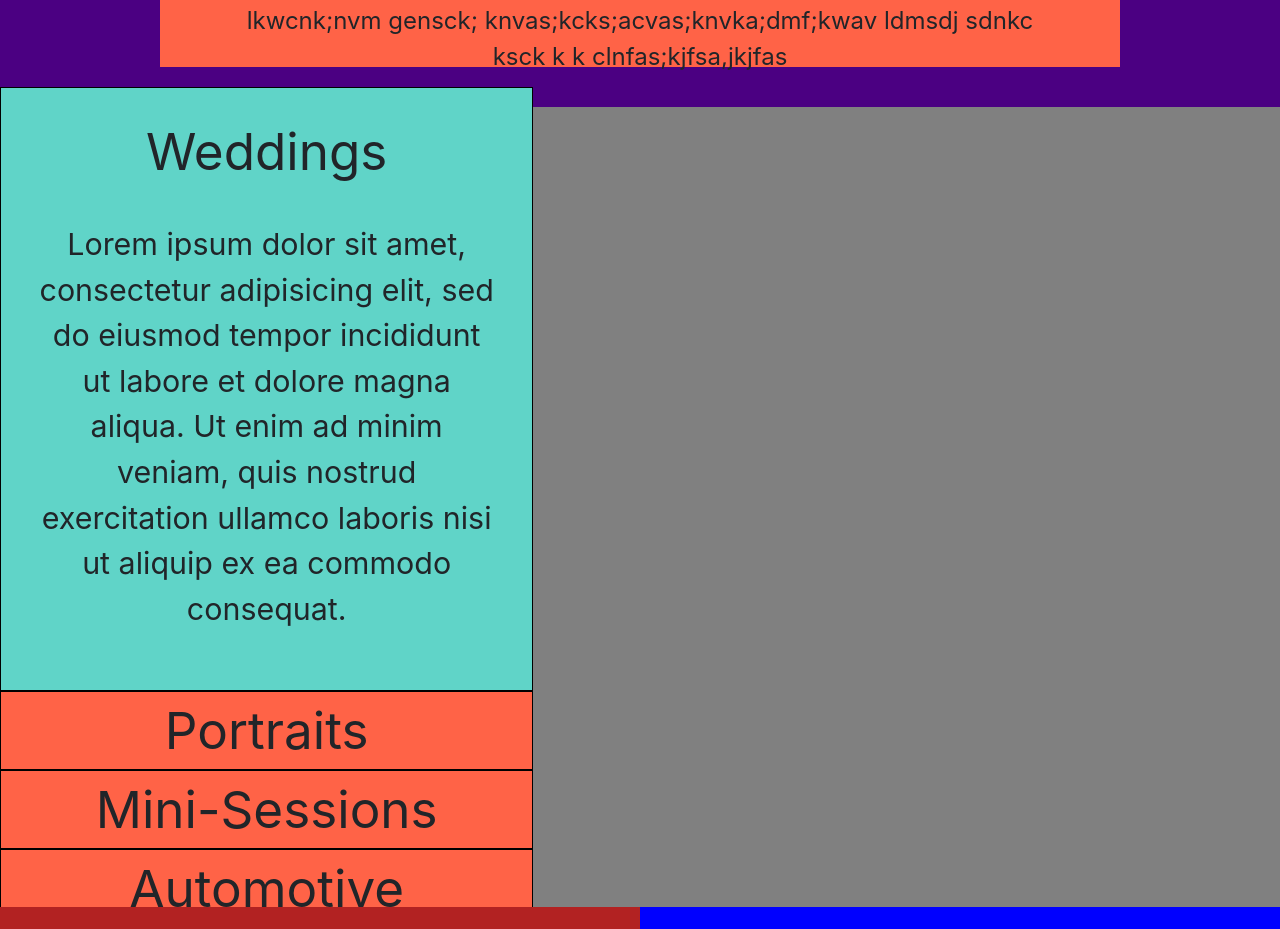
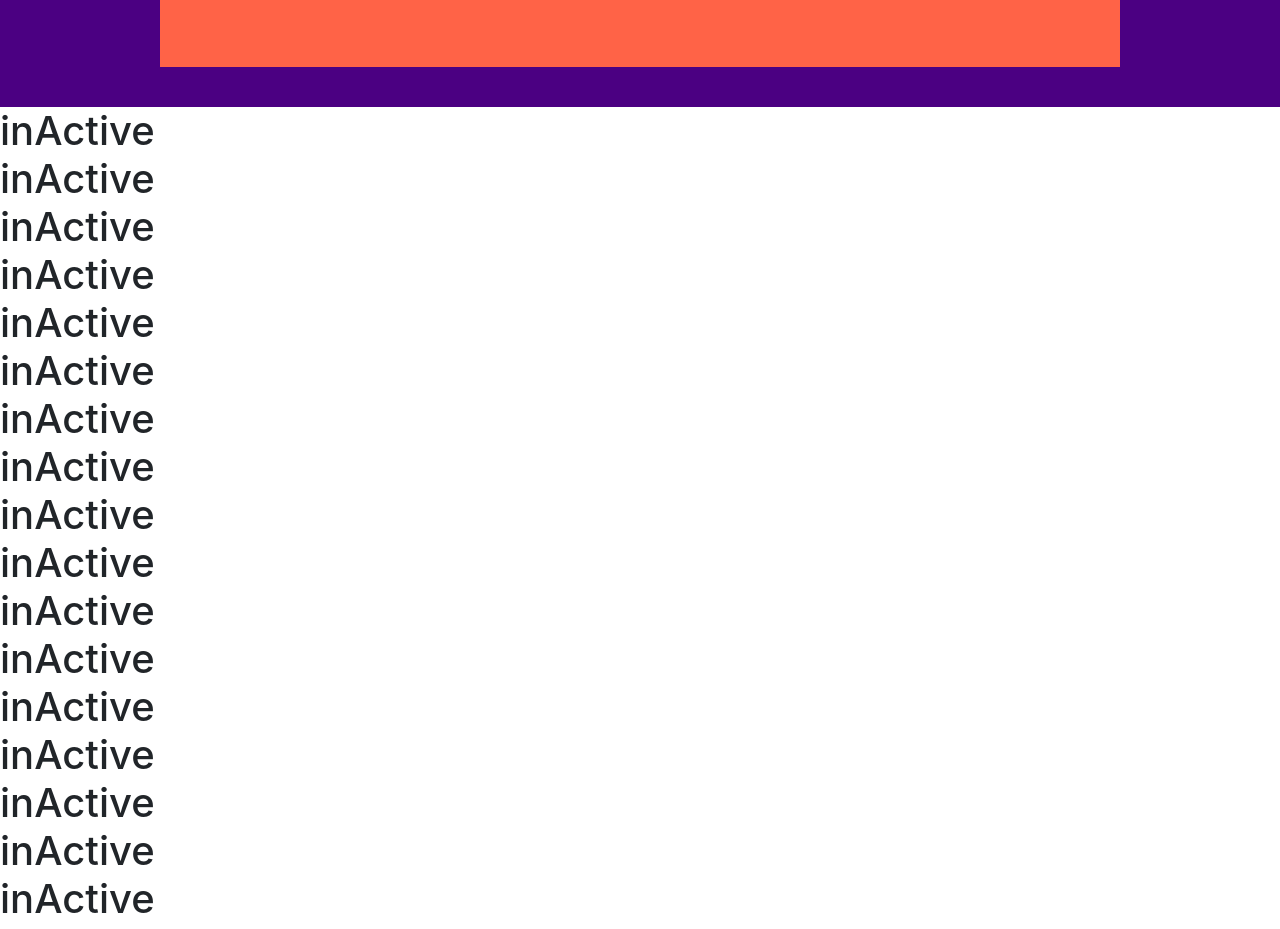
Before and after one commit to Flaskfullofcoffee/Ardent-Works, a React (Create React App) app: page / in a window 1280 px wide. Shown: the part 1093-2022 px from the top of the page. Built offline with nearby package versions, Linux system fonts and the light colour scheme.

Commit message:
set up function for gallery selector

```diff
--- a/src/App.css
+++ b/src/App.css
@@ -1,3 +1,4 @@
+
 /* Global styles */
 
 body, * {
@@ -57,7 +58,9 @@ section:nth-child(3){
   width: 100%;
   background: transparent;
 }
-
+.test {
+  color: orange;
+}
 /* Hero styles */
 #hero {
   /* background-image: url('./images/heroImg.jpg'); */
@@ -73,7 +76,7 @@ section:nth-child(3){
 }
 .intro-content h1 {
   position: relative;
-  top: 5vh;
+  top: 2.5vh;
 }
 .intro-content p {
   position: relative;
@@ -134,7 +137,7 @@ section:nth-child(3){
   padding: 4vh 1vw !important;
 } */
 /* use this to activate the portfolio type the user wants to view */
-.active {
+/* .active {
   flex-grow: 3 !important;
   display: initial;
   padding: 2vw !important;
@@ -154,7 +157,7 @@ section:nth-child(3){
 .in-active p {
   display: none;
   transition: all 1.25s ease-out;
-}
+} */
 
 /* Gallery section styles */
 
@@ -276,3 +279,17 @@ footer {
     /* display: none; */
   }
 }
+
+
+
+
+
+
+/* testing ground css */
+
+.active {
+  color: green;
+}
+.in-active {
+  color: red;
+}
--- a/src/App.js
+++ b/src/App.js
@@ -2,7 +2,7 @@ import React, { Component } from 'react';
 import Navigation from './navigation.js';
 import Hero from './hero.js';
 import Intro from './intro.js';
-import Portfolio from './portfolio.js';
+import Foo from './foo.js';
 import Pricing from './pricing.js';
 import Contact from './contact.js';
 import './App.css';
@@ -18,7 +18,7 @@ class App extends Component {
         <Navigation />
         <Hero />
         <Intro />
-        <Portfolio />
+        <Foo />
         <Pricing />
         <Contact />
       </div>
--- a/src/Intro.js
+++ b/src/Intro.js
@@ -7,7 +7,7 @@ class Intro extends Component {
       <section id="intro" className="row d-flex justify-content-center align-content-center">
           <div className="intro-content">
             <h1 className="text-center">Who we are</h1>
-            <p className="text-center">dvndslvnlvkndsnvs nkvl wvkl weklvndkl nknfklwenlvm dsvnewkl  knflnc kdlnckewnfvkds c klk vkln vkenwvkenc sdkvnknd;cvsakndvkndsk;da;kfas;kdf lkndkdsnvklfn ljbnrelnv jnvkndskvndskvnkdlsnvkew iknvkdsnv dv dkvnkndla . a vknin lkwcnk;nvm gensck; knvas;kcks;acvas;knvka;dmf;kwav ldmsdj sdnkc ksck k k clnfas;kjfsa,jkjfas</p>
+            <p className="text-center">dvndslvnlvkndsnvs nkvl wvkl weklvndkl nknfklwenlvm dsvnewkl  knflnc kdlnckewnfvkds c klk vkln vkenwvkenc sdkvnknd;cvsakndvkndsk;da;kfas;kdf lkndkdsnvklfn ljbnrelnv jnvkndskvndskvnkdlsnvkew iknvkdsnv dv dkvnkndla.</p>
           </div>
         </section>
     )
--- a/src/Portfolio.js
+++ b/src/Portfolio.js
@@ -3,11 +3,14 @@ import './App.css';
 
 class Portfolio extends Component {
   handleClick(e) {
-    // console.log(e.target.classList.contains('active'));
+    let tabs = document.querySelector('.tab').className;
+    console.log(tabs);
     if (e.target.classList.contains('active')) {
       e.target.classList.remove('active');
       e.target.classList.add('in-active');
-    } else {
+    } else if (condition) {
+
+    }{
       e.target.classList.add('active');
       e.target.classList.remove('in-active');
     }
@@ -18,35 +21,35 @@ class Portfolio extends Component {
       <section id="portfolio" className="row">
           <div id="portfolio-info" className="col-md-5 d-flex flex-column">
             <ul className="text-center d-flex flex-column justify-content-center">
-              <div className="tab active flex-fill" onClick={this.handleClick}>
-                <li id="weddings" className="tab-summary">Weddings</li>
+              <div id="weddings" className="tab active flex-fill" onClick={this.handleClick}>
+                <li className="tab-summary">Weddings</li>
                 <p className="tab-summary">Lorem ipsum dolor sit amet, consectetur adipisicing elit, sed do eiusmod tempor incididunt ut labore et dolore magna aliqua. Ut enim ad minim veniam, quis nostrud exercitation ullamco laboris nisi ut aliquip ex ea commodo consequat.</p>
               </div>
-              <div className="tab in-active flex-fill" onClick={this.handleClick}>
-                <li id="portraits" className="tab-summary">Portraits</li>
+              <div id="portraits" className="tab in-active flex-fill" onClick={this.handleClick}>
+                <li className="tab-summary">Portraits</li>
                 <p className="tab-summary">Lorem ipsum dolor sit amet, consectetur adipisicing elit, sed do eiusmod tempor incididunt ut labore et dolore magna aliqua. Ut enim ad minim veniam, quis nostrud exercitation ullamco laboris nisi ut aliquip ex ea commodo consequat.</p>
               </div>
-              <div className="tab in-active flex-fill" onClick={this.handleClick}>
-                <li id="sessions" className="tab-summary">Mini-Sessions</li>
+              <div id="sessions" className="tab in-active flex-fill" onClick={this.handleClick}>
+                <li className="tab-summary">Mini-Sessions</li>
                 <p className="tab-summary">Lorem ipsum dolor sit amet, consectetur adipisicing elit, sed do eiusmod tempor incididunt ut labore et dolore magna aliqua. Ut enim ad minim veniam, quis nostrud exercitation ullamco laboris nisi ut aliquip ex ea commodo consequat.</p>
               </div>
-              <div className="tab in-active flex-fill" onClick={this.handleClick}>
-                <li id="auto" className="tab-summary">Automotive</li>
+              <div id="auto" className="tab in-active flex-fill" onClick={this.handleClick}>
+                <li className="tab-summary">Automotive</li>
                 <p className="tab-summary">Lorem ipsum dolor sit amet, consectetur adipisicing elit, sed do eiusmod tempor incididunt ut labore et dolore magna aliqua. Ut enim ad minim veniam, quis nostrud exercitation ullamco laboris nisi ut aliquip ex ea commodo consequat.</p>
               </div>
             </ul>
           </div>
           <div id="portfolio-min" className="row">
-            <div id="img-tab active" className="col-12 d-flex flex-column">
+            <div id="active" className="col-12 d-flex flex-column">
                 <button className="btn gallery-link">weddings</button>
             </div>
-            <div id="img-tab" className="col-12 d-flex flex-column">
+            <div className="col-12 d-flex flex-column">
                 <button className="btn gallery-link">portraits</button>
             </div>
-            <div id="img-tab" className="col-12 d-flex flex-column">
+            <div className="col-12 d-flex flex-column">
                 <button className="btn gallery-link">mini-sessions</button>
             </div>
-            <div id="img-tab" className="col-12 d-flex flex-column">
+            <div className="col-12 d-flex flex-column">
                 <button className="btn gallery-link">mini-sessions</button>
             </div>
           </div>
@@ -101,3 +104,52 @@ class Portfolio extends Component {
   }
 }
 export default Portfolio;
+
+
+
+
+
+
+
+
+
+
+
+
+
+
+import React from "react"
+
+
+
+class App extends React.Component {
+    handleClick(e) {
+        e.target.classList.toggle('active') // change the class to active when element is selected
+    }
+
+    render() {
+
+        return (
+            <div>
+                <h1 onClick={this.handleClick} className='in-active'>section 1: status</h1>
+                <h1 onClick={this.handleClick} className='in-active'>section 2: status</h1>
+                <h1 onClick={this.handleClick} className='in-active'>section 3: status</h1>
+                <h1 onClick={this.handleClick} className='in-active'>section 4: status</h1>
+            </div>
+        )
+    }
+}
+
+export default App
+
+
+
+// STYLES
+
+
+.active {
+  color: green;
+}
+.in-active {
+  color: red;
+}
--- /dev/null
+++ b/src/bar.js
@@ -0,0 +1,63 @@
+import React, { Component } from 'react'
+import './App.css'
+
+class Bar extends Component {
+  // constructor() {
+  //   super()
+  //   this.state = {
+  //     active: true
+  //   }
+  // }
+
+  render() {
+    return (
+      <div id="gallery" className="col-md-7">
+        <div className="img-scroll wedding-gallery">
+          <div className="img set1">
+
+          </div>
+          <div className="img set2">
+
+          </div>
+          <div className="img set3">
+
+          </div>
+        </div>
+        <div className="img-scroll portraits-gallery hide">
+          <div className="img set1">
+
+          </div>
+          <div className="img set2">
+
+          </div>
+          <div className="img set3">
+
+          </div>
+        </div>
+        <div className="img-scroll sessions-gallery hide">
+          <div className="img set1">
+
+          </div>
+          <div className="img set2">
+
+          </div>
+          <div className="img set3">
+
+          </div>
+        </div>
+        <div className="img-scroll auto-gallery hide">
+          <div className="img set1">
+
+          </div>
+          <div className="img set2">
+
+          </div>
+          <div className="img set3">
+
+          </div>
+        </div>
+      </div>
+    )
+  }
+}
+export default Bar;
--- /dev/null
+++ b/src/foo.js
@@ -0,0 +1,148 @@
+import React, { Component } from 'react'
+import Bar from './bar.js'
+import './App.css'
+
+// class Foo extends Component {
+//   constructor() {
+//     super()
+//     this.state = {
+//       active: false
+//     }
+//     this.handleClick = this.handleClick.bind(this)
+//   }
+//
+//   handleClick(e) {
+//     if (e.target.className.includes('inActive')) {
+//       e.target.classList.add('active')
+//       e.target.classList.remove('in-active')
+//     }
+//     // this.state.tabList.push(e.target.className);
+//     // console.log(this.state.tabList);
+//     // e.target.classList.add('active')
+//     // e.target.classList.remove('in-active')
+//   }
+//
+//   render() {
+//     let status = this.state.active ? "active" : "inActive";
+//       return (
+//           <div>
+//             <h1 onClick={this.handleClick} className={status}>{status}</h1>
+//             <h1 onClick={this.handleClick} className={status}>{status}</h1>
+//             <h1 onClick={this.handleClick} className={status}>{status}</h1>
+//             <h1 onClick={this.handleClick} className={status}>{status}</h1>
+//           </div>
+//       )
+//   }
+//   }
+
+// if an element is clicked it should change it's className to 'active' &
+// change any other elements classname to 'inActive'
+
+
+class Foo extends Component {
+ constructor() {
+   super()
+   this.state = {
+     activeIdx: -1
+   };
+   this.handleClick = this.handleClick.bind(this)
+ }
+
+ handleClick(idx) {
+   return () => this.setState({ activeIdx: idx });
+ }
+
+ render() {
+     const getStatus = (idx) => this.state.activeIdx === idx ? 'active' : 'inActive';
+
+     return (
+         <div>
+           {
+             Array.from(Array(20)).map((v, i) => {
+               return (
+                 <h1 onClick={this.handleClick(i)} className={getStatus(i)}>{getStatus(i)}</h1>
+               )
+             })
+           }
+           // <h1 onClick={this.handleClick(0)} className={getStatus(0)}>{getStatus(0)}</h1>
+           // <h1 onClick={this.handleClick(1)} className={getStatus(1)}>{getStatus(1)}</h1>
+           // <h1 onClick={this.handleClick(2)} className={getStatus(2)}>{getStatus(2)}</h1>
+           // <h1 onClick={this.handleClick(3)} className={getStatus(3)}>{getStatus(3)}</h1>
+         </div>
+     )
+ }
+}
+
+
+
+
+
+
+
+
+
+
+
+
+
+
+//   constructor() {
+//       super()
+//         this.state = {
+//             active: true,
+//             inActive: false
+//         }
+//         this.handleClick = this.handleClick.bind(this)
+//     }
+//
+//     handleClick() {
+//         this.setState(prevState => {
+//             return {
+//                 isLoggedIn: !prevState.isLoggedIn
+//             }
+//         })
+//     }
+//
+//   render() {
+//     return (
+//       <section id="portfolio" className="row">
+//           <div id="portfolio-info" className="col-md-5 d-flex flex-column">
+//             <ul className="text-center d-flex flex-column justify-content-center tabList">
+//               <div id="weddings" className="tab active flex-fill" onClick={this.handleClick}>
+//                 <li className="tab-summary">Weddings</li>
+//                 <p className="tab-summary">Lorem ipsum dolor sit amet, consectetur adipisicing elit, sed do eiusmod tempor incididunt ut labore et dolore magna aliqua. Ut enim ad minim veniam, quis nostrud exercitation ullamco laboris nisi ut aliquip ex ea commodo consequat.</p>
+//               </div>
+//               <div id="portraits" className="tab in-active flex-fill" onClick={this.handleClick}>
+//                 <li className="tab-summary">Portraits</li>
+//                 <p className="tab-summary">Lorem ipsum dolor sit amet, consectetur adipisicing elit, sed do eiusmod tempor incididunt ut labore et dolore magna aliqua. Ut enim ad minim veniam, quis nostrud exercitation ullamco laboris nisi ut aliquip ex ea commodo consequat.</p>
+//               </div>
+//               <div id="sessions" className="tab in-active flex-fill" onClick={this.handleClick}>
+//                 <li className="tab-summary">Mini-Sessions</li>
+//                 <p className="tab-summary">Lorem ipsum dolor sit amet, consectetur adipisicing elit, sed do eiusmod tempor incididunt ut labore et dolore magna aliqua. Ut enim ad minim veniam, quis nostrud exercitation ullamco laboris nisi ut aliquip ex ea commodo consequat.</p>
+//               </div>
+//               <div id="auto" className="tab in-active flex-fill" onClick={this.handleClick}>
+//                 <li className="tab-summary">Automotive</li>
+//                 <p className="tab-summary">Lorem ipsum dolor sit amet, consectetur adipisicing elit, sed do eiusmod tempor incididunt ut labore et dolore magna aliqua. Ut enim ad minim veniam, quis nostrud exercitation ullamco laboris nisi ut aliquip ex ea commodo consequat.</p>
+//               </div>
+//             </ul>
+//           </div>
+//           <div id="portfolio-min" className="row">
+//             <div id="active" className="col-12 d-flex flex-column">
+//                 <button className="btn gallery-link">weddings</button>
+//             </div>
+//             <div className="col-12 d-flex flex-column">
+//                 <button className="btn gallery-link">portraits</button>
+//             </div>
+//             <div className="col-12 d-flex flex-column">
+//                 <button className="btn gallery-link">mini-sessions</button>
+//             </div>
+//             <div className="col-12 d-flex flex-column">
+//                 <button className="btn gallery-link">mini-sessions</button>
+//             </div>
+//           </div>
+//           <Bar />
+//         </section>
+//     )
+//   }
+// }
+export default Foo;
```
